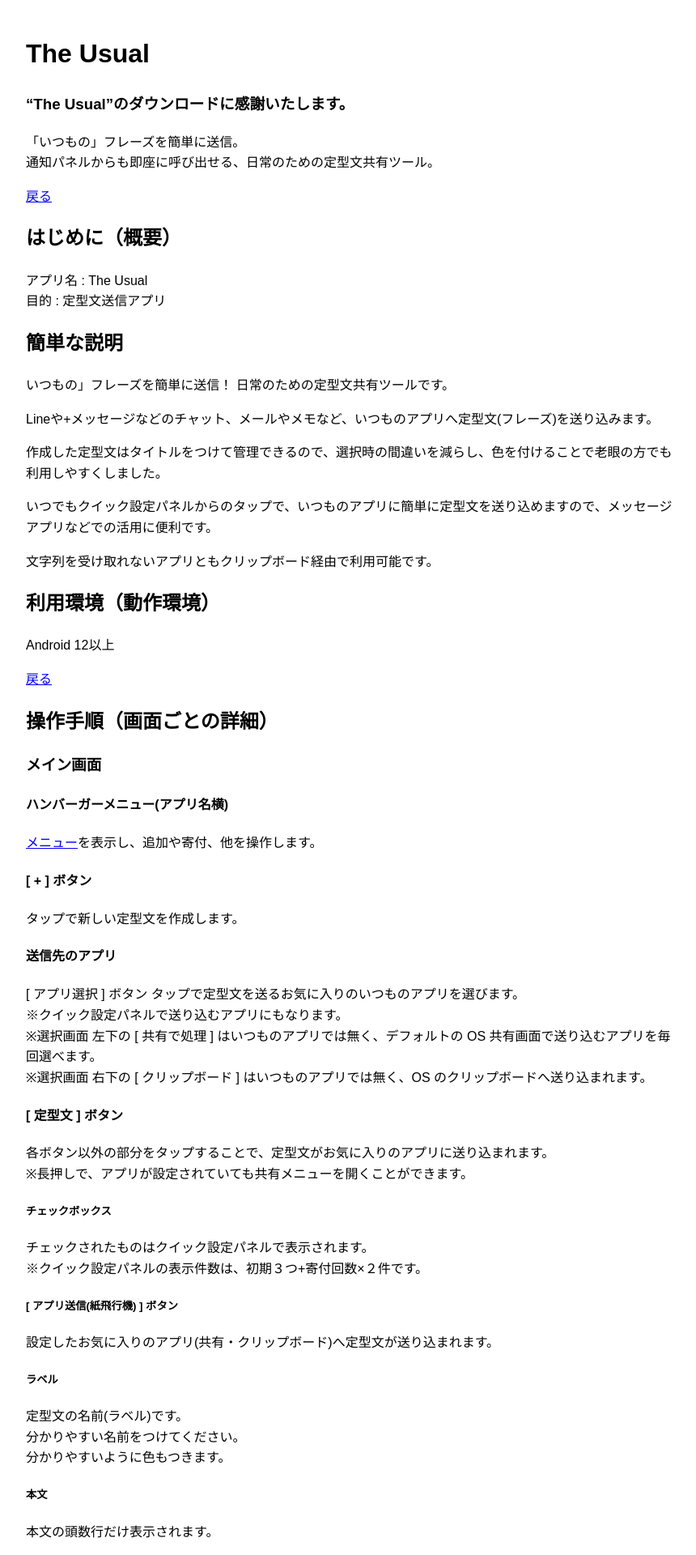
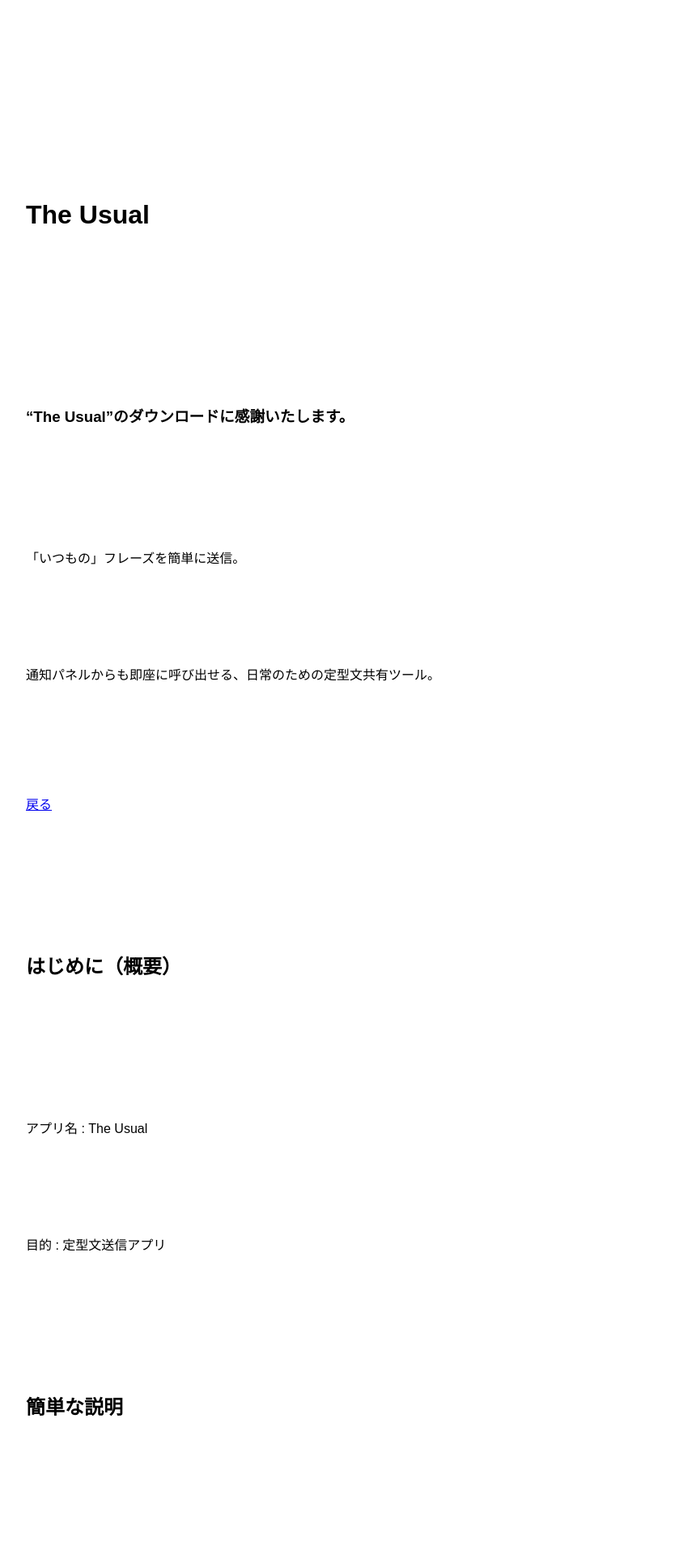
Before and after one commit to s-jima3/s-jima3.github.io, a Jekyll site: the page built from the_usual_phrase/instructions.md, in a window 1280 px wide. Shown: the top 1920 px of the page at 81% size, without its empty margins (208-1068 px from the left). Built offline with Jekyll 4.4.1, drawn with Linux system fonts in a browser that asks for light colours.

Commit message:
Update default.html

```diff
--- a/_layouts/default.html
+++ b/_layouts/default.html
@@ -8,7 +8,8 @@
   <title>{{ page.title }}</title>
 
   <style>
-    body { font-family: sans-serif; line-height: 1.6; padding: 20px; max-width: 800px; margin: auto; }
+<!--    body { font-family: sans-serif; line-height: 1.6; padding: 20px; max-width: 800px; margin: auto; }-->
+    body { font-family: sans-serif; line-height: 9.0; padding: 100px; max-width: 800px; margin: auto; }
   </style>
 </head>
 <body>
```
